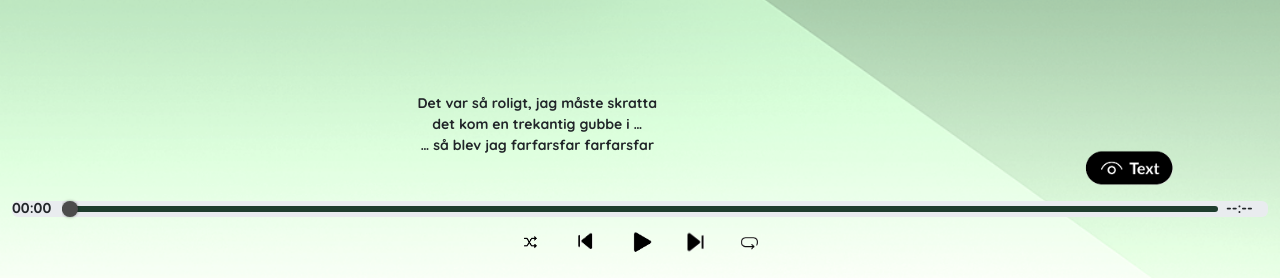
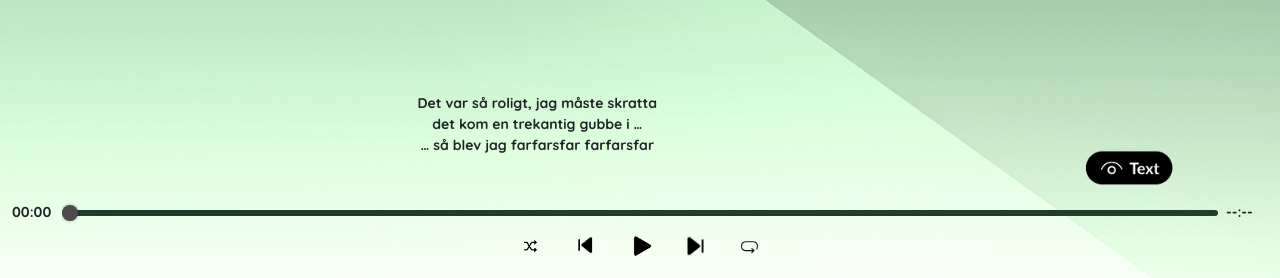
Before and after one commit to babblex/Sjung-, a Flask app: page / in a window 1280 px wide. Shown: the part 522-800 px from the top of the page. Run offline with Flask 3, Linux system fonts and the light colour scheme.

Commit message:
återställer koden
Co-Authored-By: crypto-Mil <204716964+crypto-Mil@users.noreply.github.com>

```diff
--- a/static/css/style.css
+++ b/static/css/style.css
@@ -199,9 +199,16 @@ body {
 
 /* === Progress-bar (låttid) ============================================= */
 
-.progress {              /* rad med allt – tid, slider, tid */
-  margin: 0.5rem 0;
-  overflow: visible;
+.progress {
+  display: flex;               /* bootstrap sätter flex, vi behåller */
+  align-items: center;         /* vertikal centrering av tider */
+
+  margin: 0.5rem 0 0.25rem;    /* valfritt: lite luft under */
+  background: transparent;     /* ★ ingen grå bakgrund   */
+  border: none;                /* ★ ingen ram            */
+  height: auto;                /* ★ låt innehållet styra */
+  border-radius: 0;            /* ★ inga rundade hörn    */
+  overflow: visible;           /* ★ klipp inte bort tummen */
 }
 
 .progress-bar {
```
